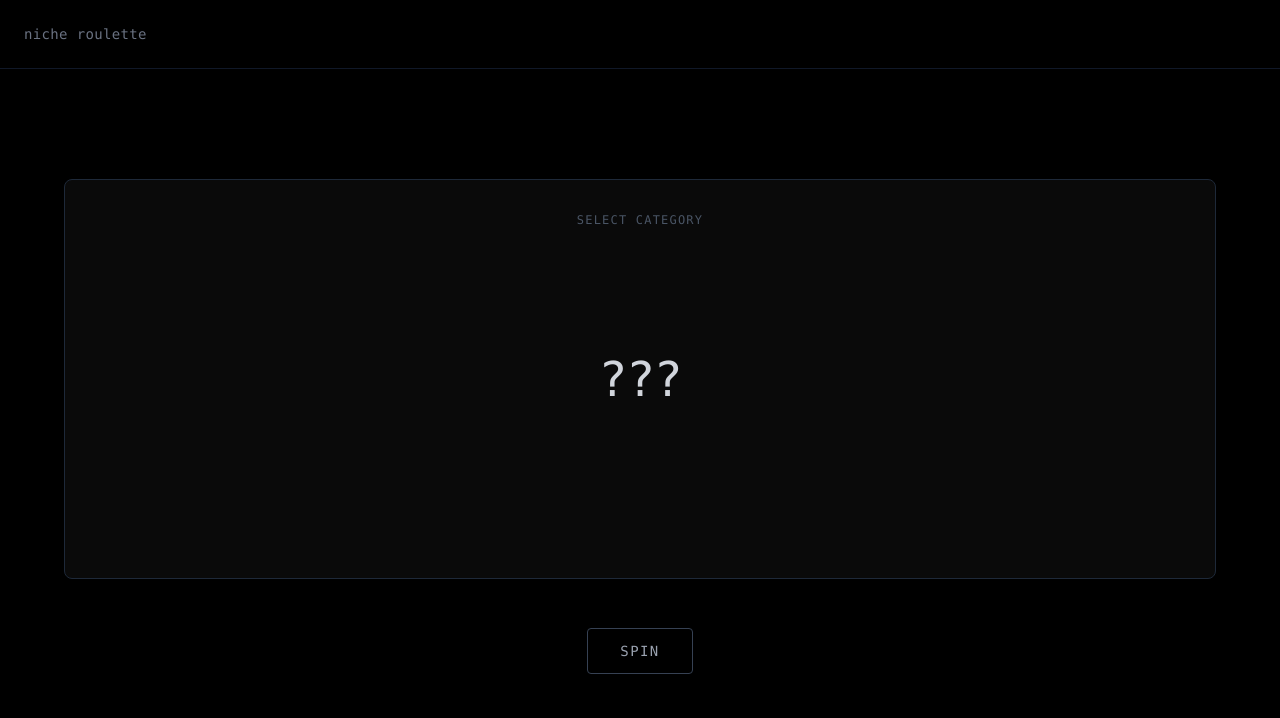
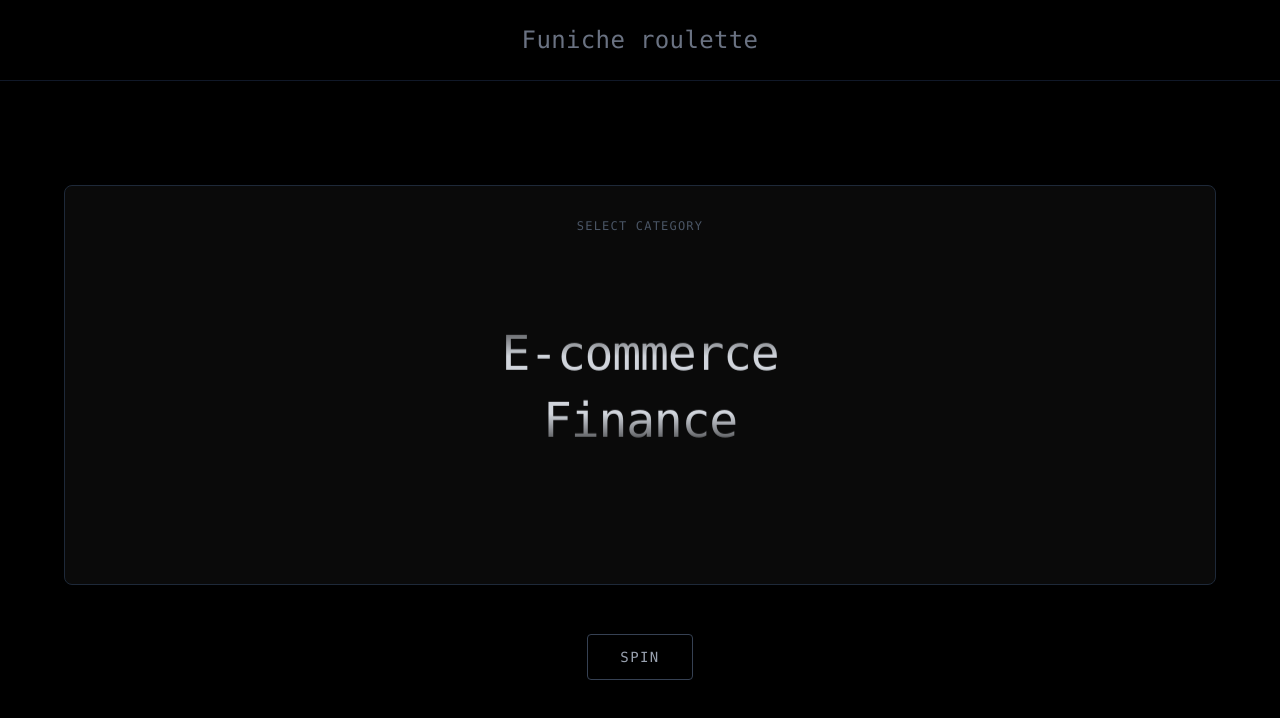
Before and after one commit to chxmpizy/Niche_Roulette, a Next.js app: page / in a window 1280 px wide. Shown: the top 718 px of the page. Built offline with nearby package versions, Linux system fonts and the light colour scheme.

Commit message:
feat: add seamless slow spin idle animation

```diff
--- a/app/globals.css
+++ b/app/globals.css
@@ -9,3 +9,11 @@ body {
   background-color: #000;
   color: #fff;
 }
+
+@keyframes slowSpin {
+  0% { transform: translateY(0); }
+  100% { transform: translateY(-50%); }
+}
+.animate-slow-spin {
+  animation: slowSpin 30s linear infinite;
+}
--- a/components/roulette/category-stage.tsx
+++ b/components/roulette/category-stage.tsx
@@ -44,8 +44,8 @@ export function CategoryStage() {
 
   return (
     <div className="flex-1 flex flex-col min-h-screen bg-black text-white">
-      <header className="flex justify-between items-center p-6 border-b border-gray-900 text-sm tracking-wide font-mono text-gray-500">
-        <div>niche roulette</div>
+      <header className="flex justify-center items-center p-6 border-b border-gray-900 text-sm tracking-wide font-mono text-gray-500">
+        <div className="text-2xl text-center">Funiche roulette</div>
       </header>
 
       <main className="flex-1 flex flex-col items-center justify-center p-4 md:p-8">
--- a/components/roulette/slot-reel.tsx
+++ b/components/roulette/slot-reel.tsx
@@ -3,6 +3,7 @@
 import { useEffect, useRef, useState } from "react";
 import { getRandomElement } from "@/lib/random";
 import { scheduleReelSound } from "@/lib/audio";
+import { clsx } from "clsx";
 
 type SlotReelProps = {
   items: string[];
@@ -12,10 +13,25 @@ type SlotReelProps = {
 };
 
 export function SlotReel({ items, isSpinning, onStop, hasLanded = false }: SlotReelProps) {
-  const [displayItems, setDisplayItems] = useState<string[]>(["???"]);
+  const [displayItems, setDisplayItems] = useState<string[]>([...items, ...items]);
   const [targetIndex, setTargetIndex] = useState<number>(0);
   const stripRef = useRef<HTMLDivElement>(null);
   const isSpinningRef = useRef(false);
+
+  const isIdle = !isSpinning && !hasLanded;
+
+  useEffect(() => {
+    // When returning to idle state (e.g. reset), reset the items so it can scroll
+    if (isIdle) {
+      setDisplayItems([...items, ...items]);
+      if (stripRef.current) {
+        // Clear any inline styles left over from the spin animation
+        stripRef.current.style.transition = "none";
+        stripRef.current.style.transform = "";
+        stripRef.current.style.filter = "blur(0px)";
+      }
+    }
+  }, [isIdle, items]);
 
   useEffect(() => {
     if (!isSpinning || isSpinningRef.current) return;
@@ -27,7 +43,11 @@ export function SlotReel({ items, isSpinning, onStop, hasLanded = false }: SlotR
     const jumps = fillerCount + 1; // distance to the target
 
     setDisplayItems((prev) => {
-      const sequence = [prev[targetIndex] || "???"];
+      // In idle state, prev is a long list. Let's just grab a random starting point.
+      // But for visual continuity, we could try to guess what's on screen.
+      // Since it's moving, picking a random item as the start of the spin sequence is fine
+      // because the blur hides the cut.
+      const sequence = [getRandomElement(items)];
 
       const getUniqueItem = (recent: string[]) => {
         let attempts = 0;
@@ -99,7 +119,7 @@ export function SlotReel({ items, isSpinning, onStop, hasLanded = false }: SlotR
 
   return (
     <div
-      className="h-[3em] -my-[0.8em] overflow-hidden w-full flex justify-center items-start relative"
+      className="h-[3em] -my-[0.8em] overflow-hidden w-full flex justify-center items-start relative pt-[0.8em]"
       style={{
         WebkitMaskImage: "linear-gradient(to bottom, transparent, black 30%, black 70%, transparent)",
         maskImage: "linear-gradient(to bottom, transparent, black 30%, black 70%, transparent)"
@@ -107,11 +127,17 @@ export function SlotReel({ items, isSpinning, onStop, hasLanded = false }: SlotR
     >
       <div
         ref={stripRef}
-        className="flex flex-col items-center will-change-transform origin-top pt-[0.8em] w-full"
+        className={clsx(
+          "flex flex-col items-center will-change-transform origin-top w-full",
+          isIdle && "animate-slow-spin"
+        )}
       >
         {displayItems.map((item, idx) => (
           <div key={idx} className="h-[1.4em] flex items-center justify-center whitespace-nowrap relative w-full">
-            <span className="relative">
+            <span className={clsx(
+              "relative transition-opacity duration-300",
+              (isIdle || (!isIdle && idx === targetIndex)) ? "opacity-100" : "opacity-40"
+            )}>
               {item}
               {hasLanded && idx === targetIndex && (
                 <span className="absolute -bottom-[2px] left-0 w-full h-[3px] bg-white animate-in slide-in-from-left duration-300" />
```
